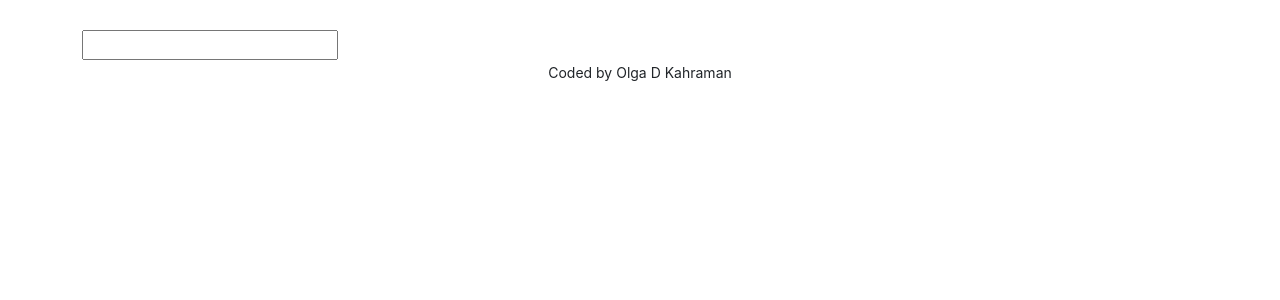
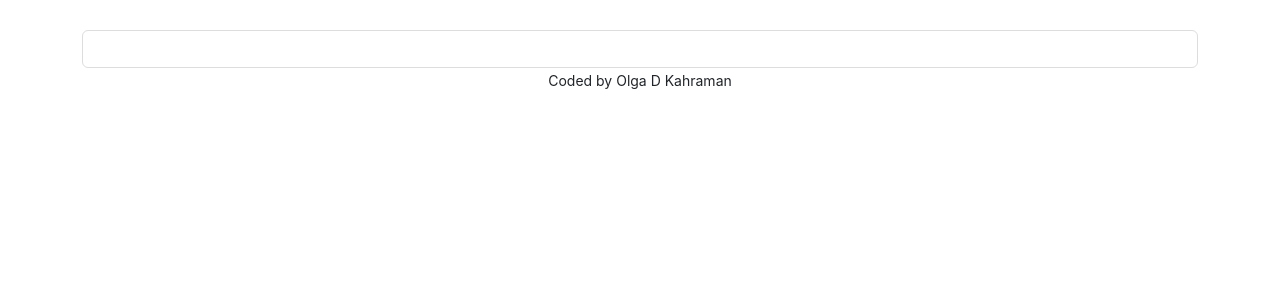
Before and after one commit to olgakahraman/dictionary-react-app, a React (Create React App) app: page / in a window 1280 px wide. Shown: the top 300 px of the page. Built offline with nearby package versions, Linux system fonts and the light colour scheme.

Commit message:
made some styling

```diff
--- a/src/Dictionary.css
+++ b/src/Dictionary.css
@@ -0,0 +1,20 @@
+.Dictionary section{
+    background: white;
+    padding:30px;
+    border-radius:6px;
+    box-shadow: 5px 5px 10px rgba(0, 0, 0, 0.2);
+    margin: 20px 0;
+}
+.Dictionary input{
+    width:100%;
+    border-radius: 6px;
+    padding: 6px 10px;
+    border: 1px solid #ddd;
+    color:#333;
+}
+.Dictionary .hint{
+    font-size: 11px;
+    margin-top: 5px;
+
+
+}
--- /dev/null
+++ b/src/Results.css
@@ -0,0 +1,5 @@
+.Results h2{
+    font-size: 36px;
+    font-weight: bold;
+    line-height:1.4;
+}
--- a/src/Results.js
+++ b/src/Results.js
@@ -1,11 +1,13 @@
 import React from "react";
 import Meaning from "./Meaning";
 import Phonetic from "./Phonetic";
+import "./Results.css";
 
 export default function Results(props) {
   if (props.results) {
     return (
       <div className="Results">
+        <section>
         <h2>{props.results.word}</h2>
         {props.results.phonetics.map(function (phonetic, index) {
           return (
@@ -14,12 +16,13 @@
             </div>
           );
         })}
+</section>
 
         {props.results.meanings.map(function (meaning, index) {
           return (
-            <div key={index}>
+            <section key={index}>
               <Meaning meaning={meaning} />
-            </div>
+            </section>
           );
         })}
       </div>
```
